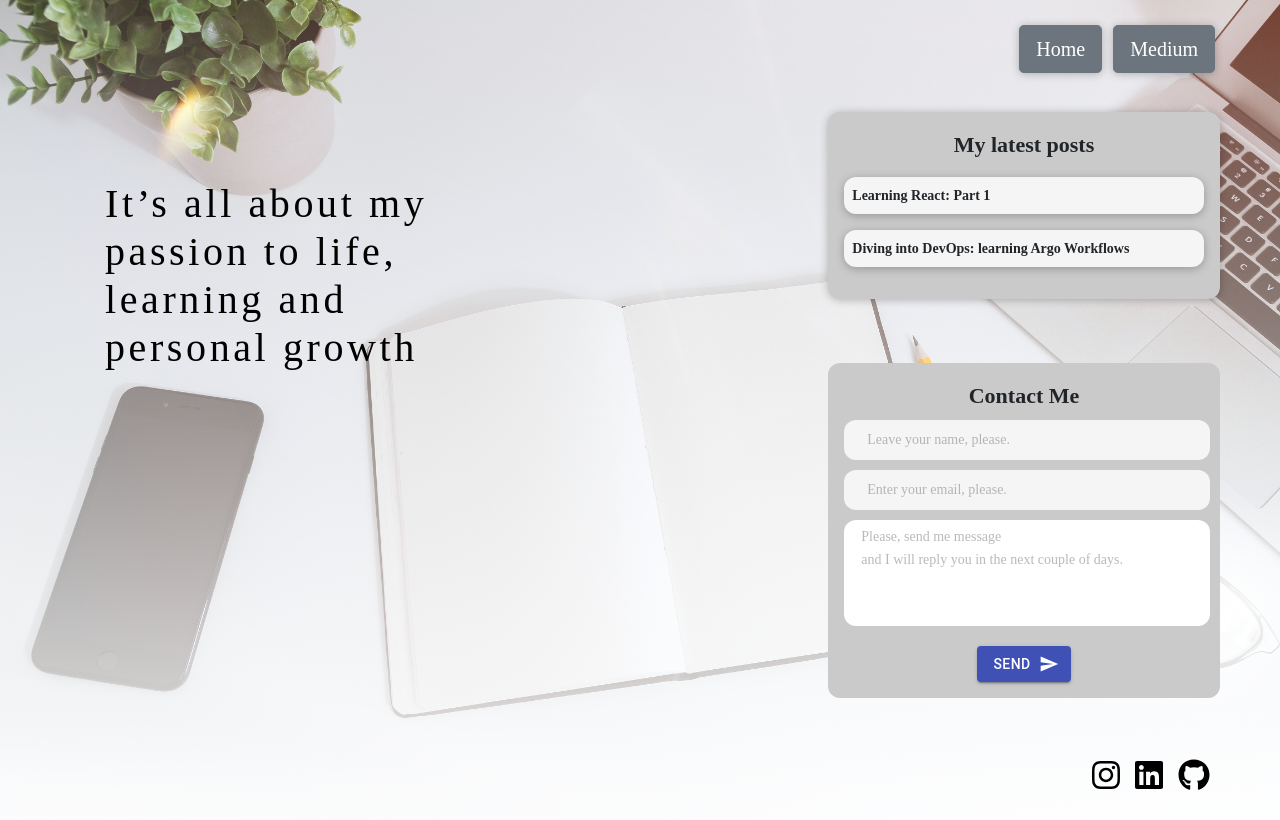
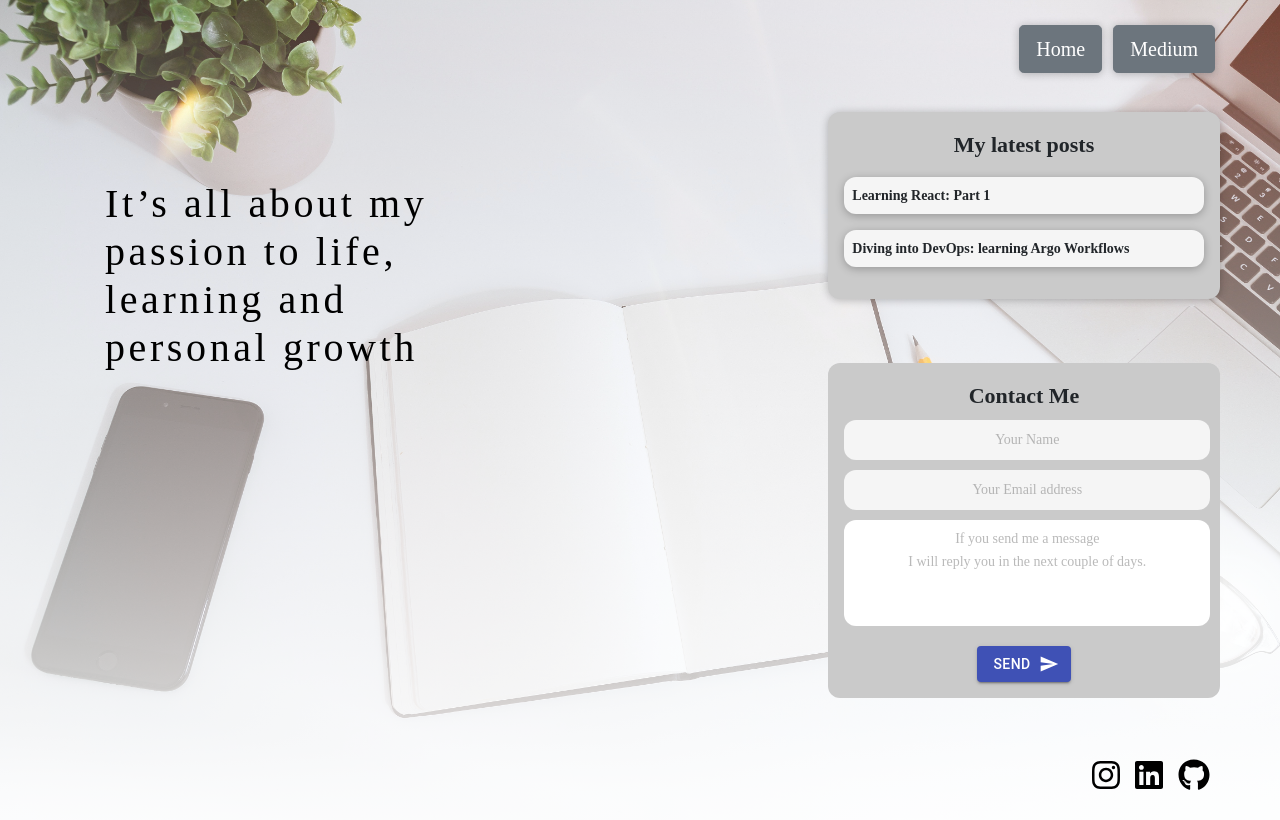
Before and after one commit to olesiaMartushkanova/react-typescript-blog, a React (Create React App) app in the folder my-app/: page / in a window 1280 px wide. Built offline with nearby package versions, Linux system fonts and the light colour scheme; no server answers; a web font is replaced by a local one.

Commit message:
Adding validation for fields

```diff
--- a/my-app/src/components/AboutMeButton/AboutMeButton.tsx
+++ b/my-app/src/components/AboutMeButton/AboutMeButton.tsx
@@ -1,6 +1,5 @@
 import { useHistory } from 'react-router-dom';
-import { IMainButton } from '../../utils/types';
-import MainButton from '../MainButton/MainButton';
+import MainButton, { IMainButton } from '../MainButton/MainButton';
 import './AboutMeButton.css';
 
 const AboutMeButton = (props: IMainButton) => {
--- a/my-app/src/components/ContactForm/ContactForm.css
+++ b/my-app/src/components/ContactForm/ContactForm.css
@@ -14,7 +14,7 @@
   font-weight: bold;
 }
 
-.contactMessage {
+.message {
   margin-top: 10px;
   margin-bottom: 10px;
   height: 105.8px;
@@ -42,7 +42,13 @@
   font-size: 14px;
   line-height: 23px;
   opacity: 50%;
-  padding-top: 3px;
-  padding-left: 15px;
-  text-align: left;
+  padding-top: 5px;
+  text-align: center;
 }
+
+p {
+  font-size: 14px;
+  color: red;
+  font-weight: lighter;
+  margin-top: 5px;
+}
--- a/my-app/src/components/ContactForm/ContactForm.tsx
+++ b/my-app/src/components/ContactForm/ContactForm.tsx
@@ -1,15 +1,30 @@
 import './ContactForm.css';
-import emailjs from 'emailjs-com';
-import { ENV_KEY } from '../../utils/env';
 import SendButton from './SendButton';
 import Input from '../Input/Input';
+import { useForm } from 'react-hook-form';
+import { ENV_KEY } from '../../utils/env';
+import emailjs from 'emailjs-com';
 
 interface IContactForm {
   value?: string;
   className?: string;
 }
 
+type FormValues = {
+  email: string;
+  name: string;
+  message: string;
+};
+
 const ContactForm = (props: IContactForm) => {
+  const {
+    register,
+    handleSubmit,
+    formState: { errors },
+  } = useForm<FormValues>();
+
+  console.log(errors);
+
   const sendEmail = (e: any) => {
     e.preventDefault();
     emailjs
@@ -30,27 +45,37 @@ const ContactForm = (props: IContactForm) => {
     e.target.reset();
   };
 
+  const onSubmit = (data: any) => console.log(data);
+
   return (
     <div className={`contactFormContainer ${props.className}`}>
       <label>Contact Me</label>
       <div>
-        <form onSubmit={sendEmail}>
+        <form noValidate onSubmit={handleSubmit(onSubmit)}>
           <Input
-            type='text'
+            {...register('name', { required: 'Leave your name, please' })}
+            placeholder='Your Name'
+            id='name'
+            name='name'
             className='contactField'
-            placeholder='Leave your name, please.'
-            name='name'
           />
+          {errors.name && <p>{errors.name.message}</p>}
           <Input
+            {...register('email', { required: 'Leave your email, please' })}
+            placeholder='Your Email address'
+            id='email'
+            name='email'
             type='email'
             className='contactField email'
-            placeholder={`Enter your email, please.`}
-            name='email'
           />
+          {errors.email && <p>{errors.email.message}</p>}
+
           <textarea
-            className='contactMessage'
-            placeholder={`Please, send me message\nand I will reply you in the next couple of days.`}
-            name='message'></textarea>
+            {...register('message', { required: 'Please, leave your message' })}
+            id='message'
+            name='message'
+            className='message'
+            placeholder={`If you send me a message\nI will reply you in the next couple of days.`}></textarea>
           <SendButton />
         </form>
       </div>
--- a/my-app/src/components/Input/Input.tsx
+++ b/my-app/src/components/Input/Input.tsx
@@ -1,7 +1,8 @@
 import './Input.css';
 
 interface IInput {
-  type: string;
+  id: string;
+  type?: string;
   value?: string;
   name?: string;
   className?: string;
@@ -9,13 +10,14 @@ interface IInput {
 }
 
 const Input: React.FC<IInput> = (props) => {
-  const { name, className, placeholder, type, value } = props;
+  const { name, className, placeholder, type, value, id } = props;
   const classes = 'input ' + className;
 
   return (
     <div>
       <input
-        type={type}
+        id={id}
+        type={type || 'text'}
         className={classes}
         placeholder={placeholder}
         name={name}
--- a/my-app/src/components/MainButton/MainButton.tsx
+++ b/my-app/src/components/MainButton/MainButton.tsx
@@ -2,7 +2,7 @@ import Button from 'react-bootstrap/Button';
 import 'bootstrap/dist/css/bootstrap.min.css';
 import './MainButton.css';
 
-interface IMainButton {
+export interface IMainButton {
   text?: string;
   className?: string;
   path?: string;
--- a/my-app/src/components/MediumButton/MediumButton.tsx
+++ b/my-app/src/components/MediumButton/MediumButton.tsx
@@ -1,5 +1,4 @@
-import { IMainButton } from '../../utils/types';
-import MainButton from '../MainButton/MainButton';
+import MainButton, { IMainButton } from '../MainButton/MainButton';
 
 const MediumButton = (props: IMainButton) => {
   const { path } = props;
--- a/my-app/src/utils/constants.ts
+++ b/my-app/src/utils/constants.ts
@@ -3,7 +3,8 @@ import {
   faLinkedin,
   faGithub,
 } from '@fortawesome/free-brands-svg-icons';
-import { IPostItem, ISocialFollow } from '../utils/types';
+import { IPostItem } from '../components/LatestPosts/PostItem';
+import { ISocialFollow } from '../components/SocialFollow/SocialFollow';
 
 export const ABOUT_ME_PATH = '/about-me';
 export const HOME_PATH = '/';
```
Also changed, not shown: my-app/src/utils/sendEmail.ts (added, +20 -0 lines).
